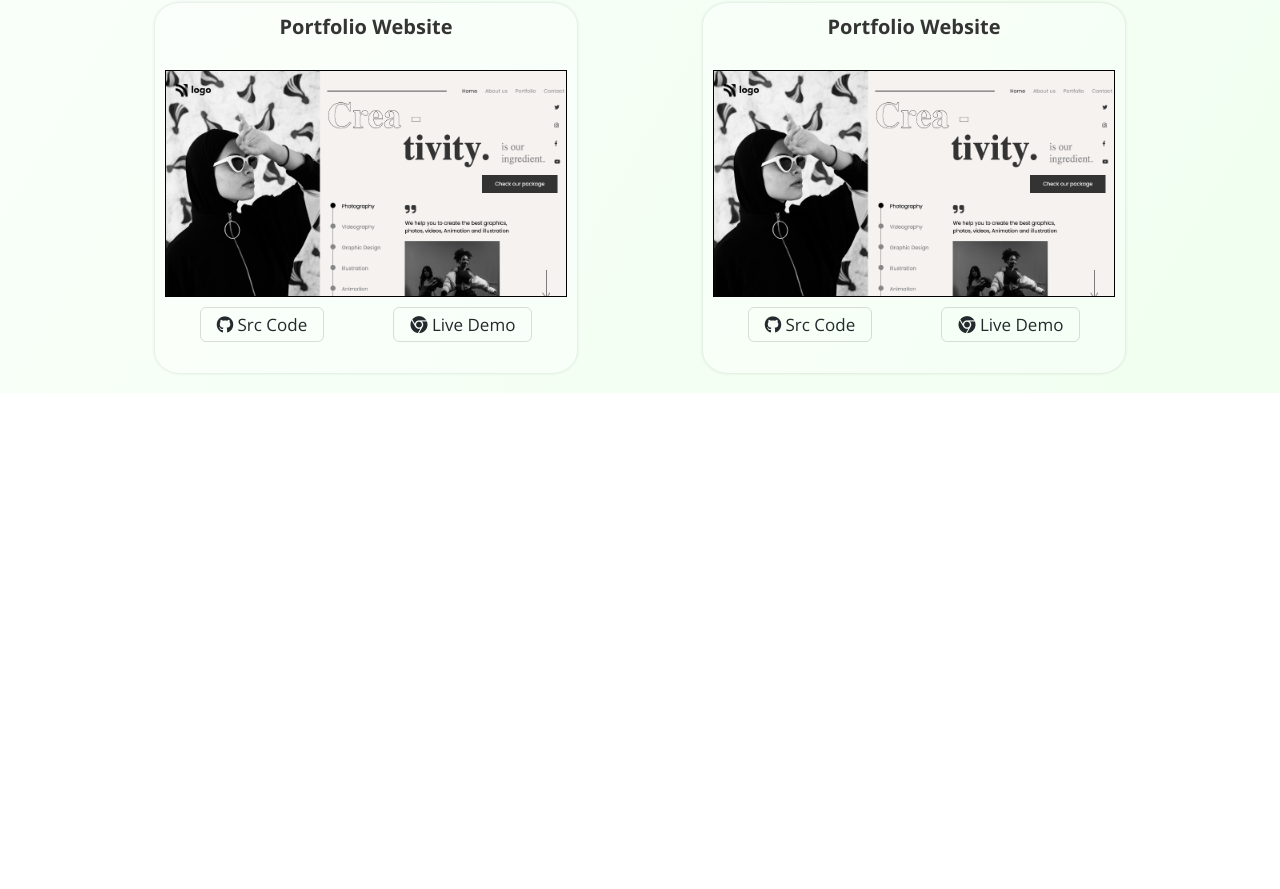
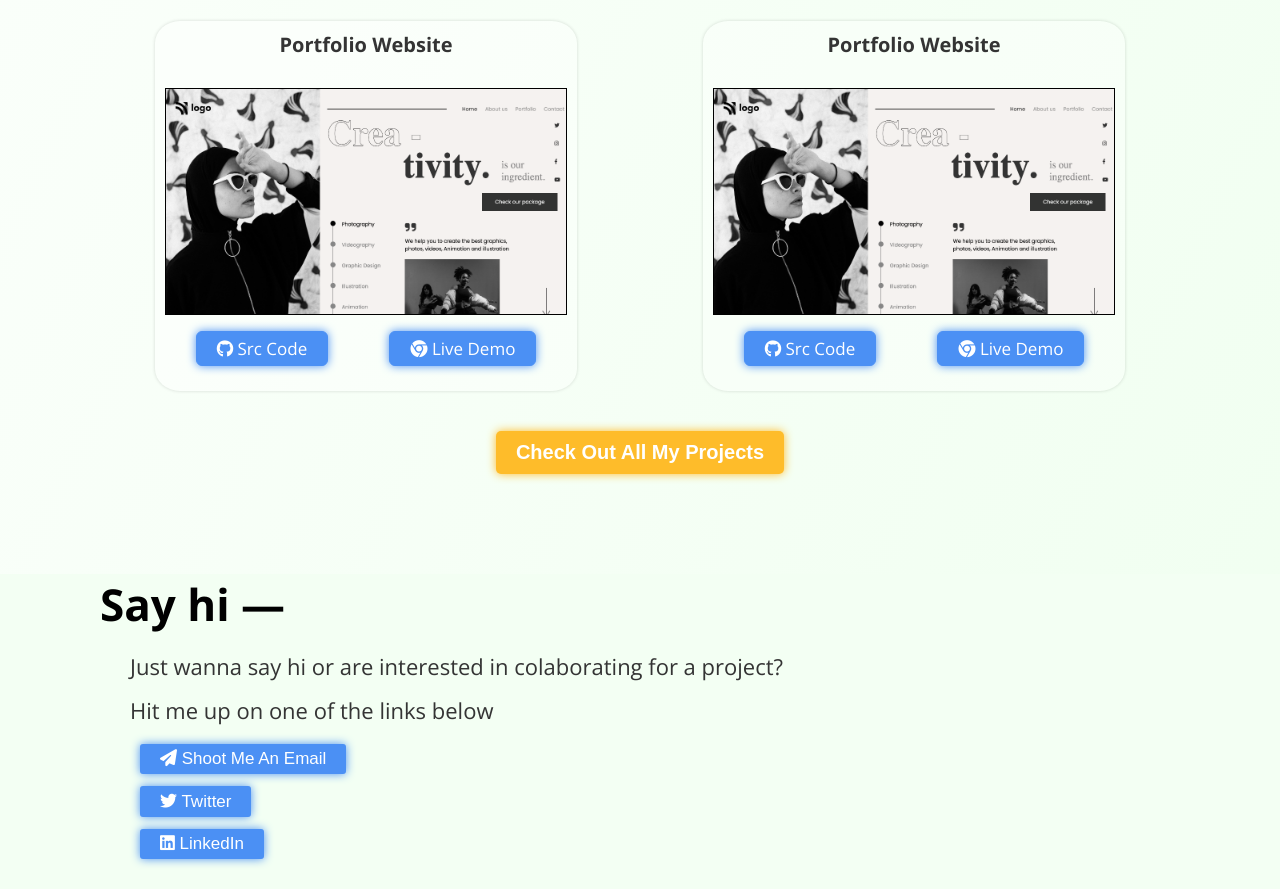
Before and after one commit to RAM844/My-Portfolio-website, a plain HTML site: page index.html in a window 1280 px wide. Shown: the part 1829-2718 px from the top of the page. Before the commit the page ends 2222 px from the top, so only its background shows below. Drawn offline with nearby package versions, Linux system fonts and the light colour scheme; a web font is replaced by a local one.

Commit message:
fixed footer issue and added resume link etc

```diff
--- a/css/style.css
+++ b/css/style.css
@@ -5,8 +5,11 @@
     margin: 0;
     padding: 0;
     outline: 0;
+
+    transition: all 300ms;
+}
+html{
     scroll-behavior: smooth;
-    transition: all 300ms;
 }
 /* scroll bar style */
 /* width */
@@ -25,7 +28,6 @@
 body{
     background: linear-gradient(to right bottom ,#fff,#f0fff0);
     font-family: 'Open Sans', sans-serif;
-    overflow-x: hidden;
 }
 
 nav{
@@ -57,7 +59,7 @@ nav{
     justify-content: flex-start;
 }
 .nav-item  a {
-    background: linear-gradient(to right bottom ,#f0fff0,#fff);;
+    background: linear-gradient(to  bottom ,#f0fff0,#fff);;
     text-decoration: none;
     color: #000;
     font-weight: 500;
@@ -127,13 +129,14 @@ nav{
 .H-right-section h4 a{
     transition: 300ms step-start all;
     color: #000;
-    font-weight: 100;
+    font-weight: 600;
+    text-decoration: none;
+}
+.H-right-section h4 a:hover{
+    text-shadow: 0px 0px 1px #343434;
 }
 
-.H-right-section h4 a:hover{
-    color: #5e17eb;
-    font-weight: 500;
-}
+
 
 
 .H-right-section h4{
@@ -162,26 +165,31 @@ nav{
     line-height: 1.5;
 }
 .skills{
-    margin: 20px 100px;mobile;
+    height: 100%;
+    margin: 20px 100px;
+    /* mobile */
     margin-top: 30px;
 }
 .skills h3{
     font-size: 30px;
-    margin-bottom: 30px;
+    margin-bottom: 10px;
 }
 .skill{
+    cursor:help;
+    display: inline-block;
     text-decoration: none;
     color: #5e17eb;
     font-weight: 600;
     margin-right: 20px;
-    margin: 15px ;
     padding: 8px 15px;
     border: #5e17eb solid 1px;
     border-radius: 10px;
+    margin-top: 20px;
 }
 
 .project{
-    margin: 20px 100px;mobile;
+    margin: 20px 100px;
+    /* TODO:mobile */
     margin-top: 90px;
 }
 .project h3{
@@ -210,7 +218,7 @@ nav{
     padding: 10px;
 }
 .card:hover{
-    box-shadow: rgba(0, 0, 0, 0.15) 0px 0px 9.6px;
+    box-shadow: rgba(0, 0, 0, 0.15) 0px 0px 11.6px;
 
 }
 .card h3{
@@ -235,20 +243,94 @@ nav{
     justify-content: space-around;
     width: 100%;
     font-size: 17px;
-    margin-top: 10px;
+    margin-top: 1rem;
 }
 .links a{
     text-decoration: none;
-    padding: 5px 16px;
+    padding: 5px 20px;
     vertical-align: middle;
-    border: 1px solid;
+    border: 1px solid #4b90f4;
     border-radius: 6px;
-    color: #24292e;
-    background-color: transparent;
-    border-color: #1b1f2326;
+    color: #fff;
+    background-color: #4b90f4;
+    box-shadow: 0px 0px 10px #4b90f4 ;
 }
 .links a:hover {
-    background-color: #343434;
+    box-shadow: 0px 0px 13px #4b90f4;
+    transition-duration: 300ms;
+}
+.all-projects{
+    margin-top: 40px;
+    display: flex;
+    flex-direction: row;
+    align-items: center;
+    justify-content: center;
+}
+.all-projects button{
+    background-color: none;
+    padding: 10px 20px;
+    background-color: #febc2a;
+    border: none;
+    font-weight: 600;
+    border-radius: 5px;
+    box-shadow: 0px 0px 10px #febc2a;
+}
+.all-projects button:hover{
+    box-shadow: 0px 0px 15px #febc2a;
+}
+.all-projects button a{
+    text-decoration: none;
+    font-size: 20px;
     color: #fff;
-    transition-duration: 0.1s;
+
 }
+
+.contact{
+    background-color: #f3fff3;
+    margin-top: 100px;
+    /* border: #000 solid 2px; */
+    display: flex;
+    flex-direction: column;
+    height:100%;
+    overflow:visible;
+    padding-left: 100px;
+    padding-bottom: 30px;
+    /* margin-left: 100px;
+    height: 100px; */
+}
+.contact h1 {
+    font-size: 44px;
+    font-weight: 700px;
+}
+.contact p{
+    padding-left: 30px;
+    padding-top: 10px;
+    font-weight: 400px;
+    line-height: 2;
+    color: #343434;
+    font-size: 22px;
+}
+.social-links{
+    background-color: #f3fff3;
+    height: 100%;
+    padding-left: 40px;
+    font-size: 30px;
+}
+.social-link {
+    color: #fff;
+    width: 100%;
+}
+.social-link button a {
+    text-decoration: none;
+    color: #fff;
+    vertical-align: middle;
+}
+.social-link button{
+    padding: 5px 20px;
+    font-size: 17px;
+    border: none;
+    border-radius: 3px;
+    color: #fff;
+    background-color: #4b90f4;
+    box-shadow: 0px 0px 10px #4b90f4 ;
+}
--- a/index.html
+++ b/index.html
@@ -17,9 +17,8 @@
         </div>
         <div class="nav-items">
             <ul>
-                <li class="nav-item"><a href="#">Home</a></li>
-                <li class="nav-item"><a href="#">Blogs</a></li>
-                <li class="nav-item"><a href="#">Projects</a></li>
+                <li class="nav-item"><a href="https://shriram21.hashnode.dev/" target="_blank">Blogs</a></li>
+                <li class="nav-item"><a href="#projects">Projects</a></li>
                 <li class="nav-item"><a href="##about-me">About Me</a></li>
             </ul>
         </div>
@@ -37,11 +36,12 @@
                 <h3>I'm Shriram,<br>
                     web developer <img src="./images/Laptop.png" alt="laptop" id="mac-img"></h3>
 
-                <h4><a href="#">Resume</a></h4>
+                <h4><a href="https://drive.google.com/file/d/1UsMEeEQLrB2u3hHBhq1nVOsjW9mZFnBm/view?usp=sharing" target="blank"><i class="fa-solid fa-book-open"></i> Resume</a></h4>
             </div>
         </div>
         <!-- about me short introduction below  -->
         <div class="about-me">
+
             <div class="about-me-section" id="#about-me">
                 <h3>About Me</h3>
                 <br>
@@ -55,7 +55,6 @@
                 I spent a year with a club (<b>Aeroclub</b>) that primarily works with UAVs.
                 </p>
             </div>
-
         </div>
         <!-- skills section started  -->
         <div class="skills">
@@ -67,10 +66,10 @@
             <a href="#" class="skill">Java</a>
         </div>
         <!-- skills section ends here  -->
-        <div class="project">
+        <div class="project" id="projects">
             <h3>HTML and CSS Projects</h3>
             <div class="cards">
-               <!-- card 2  -->
+               <!-- card 1  -->
                <div class="card">
                 <h3>Dance Home Page</h3>
                 <div class="card-img">
@@ -92,7 +91,7 @@
                         <a href="https://street-style-landing-pg.netlify.app/" target="_blank"> <i class="fa-brands fa-chrome"></i> Live Demo</a>
                     </div>
                 </div>
-                <!-- card 2  -->
+                <!-- card 3  -->
                 <div class="card">
                     <h3>Portfolio Website</h3>
                     <div class="card-img">
@@ -103,7 +102,7 @@
                         <a href="https://dance-home-page-shriram.netlify.app/" target="_blank"> <i class="fa-brands fa-chrome"></i> Live Demo</a>
                     </div>
                 </div>
-                 <!-- card 2  -->
+                 <!-- card 4  -->
                 <div class="card">
                     <h3>Portfolio Website</h3>
                     <div class="card-img">
@@ -117,7 +116,35 @@
 
             </div>
         </div>
+        <div class="all-projects">
+            <button><a href="#">Check Out All My Projects</a></button>
+        </div>
+
         <div class="contact">
+            <h1>Say hi —</h1>
+            <p>Just wanna say hi or are interested in colaborating for a project?
+               <br> Hit me up on one of the links below</p>
+            <div class="social-links">
+                <div class="social-link">
+                    <button>
+                         <a href="mailto:balajikarnam845@gmail.com" target="blank" class=""><i class="fa-solid fa-paper-plane"></i>  Shoot Me An Email</a>
+                    </button>
+                </div>
+                <div class="social-link">
+                    <button>
+                        <a href="https://twitter.com/ShriramBalaji7"  target="blank" class=""><i class="fa-brands fa-twitter"></i> Twitter</a>
+                    </button>
+                </div>
+                <div class="social-link">
+                    <button>
+                         <a href="https://www.linkedin.com/in/shriram-balaji-5015451ba" target="blank" class=""><i class="fa-brands fa-linkedin"></i> LinkedIn</a>
+                    </button>
+                </div>
+
+
+
+            </div>
+
 
         </div>
     </div>
```
Also changed, not shown: 1 other file.
